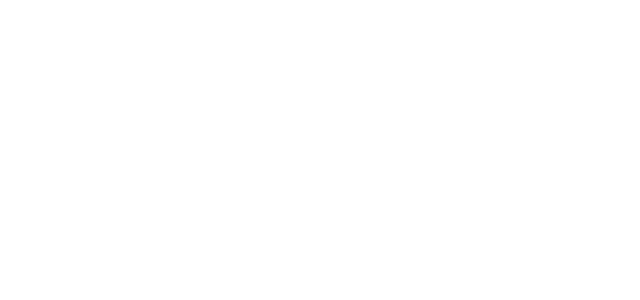
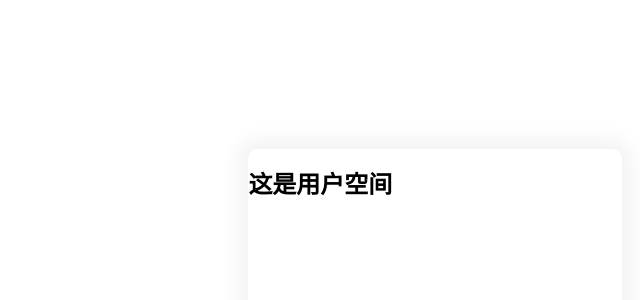
Before and after one commit to 2020-Summer-Project-Workgroup/2020-Summer-Project, a Vue app in the folder Vue/: page /desktop in a window 1280 px wide. Shown: the top 300 px of the page, without its empty margins (205-845 px from the left). Built offline with nearby package versions, Linux system fonts and the light colour scheme.

Commit message:
Add UserSpace component.

```diff
--- /dev/null
+++ b/Vue/src/components/userspace/UserSpace.vue
@@ -0,0 +1,29 @@
+<template>
+  <div v-if="showUserSpace" id="user-space">
+    <h1>这是用户空间</h1>
+  </div>
+</template>
+
+<script>
+export default {
+  name: "UserSpace",
+  computed: {
+    showUserSpace() {
+      return this.$store.getters.showUserSpace
+    }
+  }
+}
+</script>
+
+<style scoped>
+#user-space {
+  position: absolute;
+  width: 29.22vw;
+  height: 57.08vh;
+  left: 35.42vw;
+  top: 18.61vh;
+  background: #FFFFFF;
+  box-shadow: 0 0 20px 10px rgba(0, 0, 0, 0.05);
+  border-radius: 10px;
+}
+</style>
--- a/Vue/src/pages/desktop/Desktop.vue
+++ b/Vue/src/pages/desktop/Desktop.vue
@@ -1,10 +1,14 @@
 <template>
-  <div></div>
+  <div>
+    <UserSpace/>
+  </div>
 </template>
 
 <script>
+import UserSpace from "@/components/userspace/UserSpace";
 export default {
-  name: "Desktop"
+  name: "Desktop",
+  components: {UserSpace}
 }
 </script>
 
--- a/Vue/src/store/index.js
+++ b/Vue/src/store/index.js
@@ -3,6 +3,7 @@ import Vue from 'vue';
 import mutations from "@/store/mutations";
 import actions from "@/store/actions";
 import getters from "@/store/getters";
+import desktop from "@/store/modules/desktop";
 
 Vue.use(Vuex)
 
@@ -14,7 +15,10 @@ const store = new Vuex.Store({
   state,
   mutations,
   actions,
-  getters
+  getters,
+  modules: {
+    desktop
+  }
 })
 
 export default store
--- /dev/null
+++ b/Vue/src/store/modules/desktop.js
@@ -0,0 +1,13 @@
+export default {
+  state: {
+    showUserSpace: true
+  },
+  mutations: {
+
+  },
+  getters: {
+    showUserSpace(state) {
+      return state.showUserSpace
+    }
+  }
+}
```
